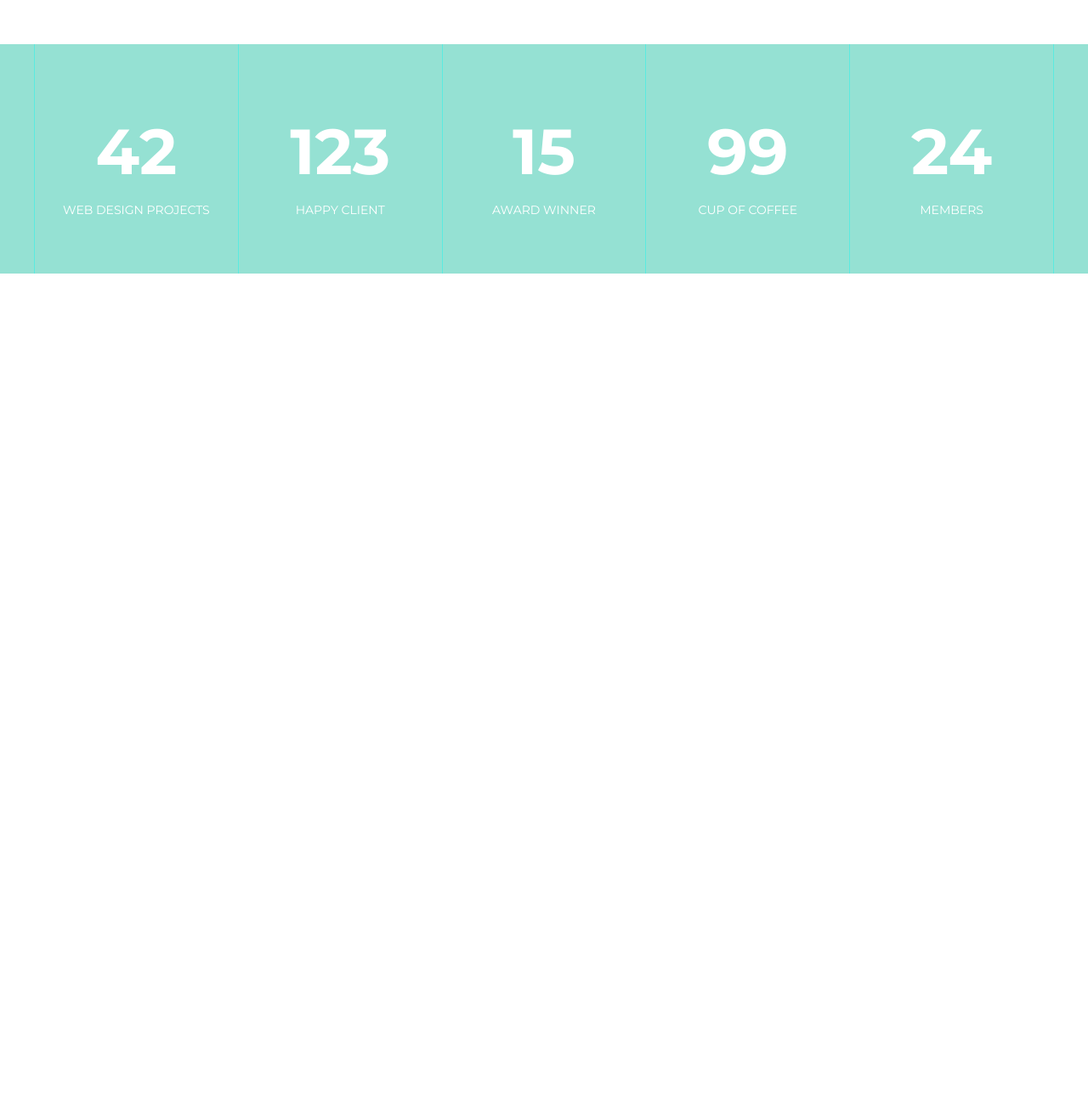
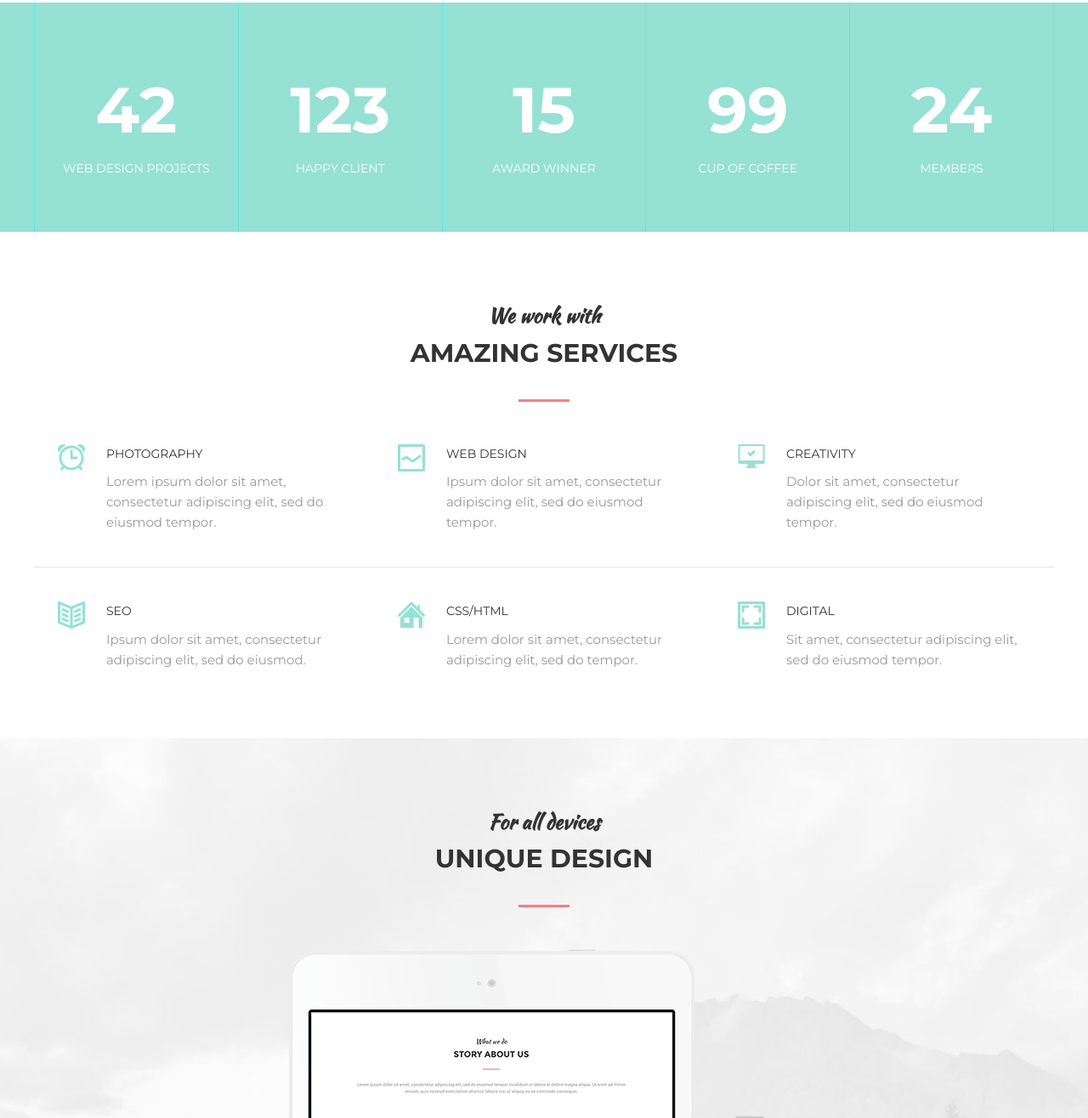
Before and after one commit to IB1aZe/Mogo-Test.github.io, a plain HTML site: page index.html in a window 1280 px wide. Shown: the part 1484-2800 px from the top of the page at 85% size. Before the commit the page ends 1806 px from the top, so only its background shows below. Drawn offline with Linux system fonts and the light colour scheme.

Commit message:
Add blocks "Services and Feature"

```diff
--- a/index.html
+++ b/index.html
@@ -54,7 +54,6 @@
         <h2 class="section__title">Story about us</h2>
         <div class="section__text">
           <p>Lorem ipsum dolor sit amet, consectetur adipiscing elit, sed do eiusmod tempor incididunt ut labore et dolore magna aliqua. Ut enim ad minim veniam, quis nostrud exercitation ullamco laboris nisi ut aliquip ex ea commodo consequat. </p>
-
         </div>
       </div>
 
@@ -108,5 +107,62 @@
     </div>
   </div>
 
+  <section class="section">
+    <div class="container">
+      <div class="section__header">
+        <h3 class="section__suptitle">We work with</h3>
+        <h2 class="section__title">Amazing services</h2>
+      </div>
+      <div class="services">
+        <div class="services__item">
+          <img class="services__icon" src="./assets/images/services-1.jpg" alt="">
+          <div class="services__title">Photography</div>
+          <div class="services__text">Lorem ipsum dolor sit amet, consectetur adipiscing elit, sed do eiusmod tempor.</div>
+        </div>
+        <div class="services__item">
+          <img class="services__icon" src="./assets/images/services-2.jpg" alt="">
+          <div class="services__title">Web Design</div>
+          <div class="services__text">Ipsum dolor sit amet, consectetur adipiscing elit, sed do eiusmod tempor.</div>
+        </div>
+        <div class="services__item">
+          <img class="services__icon" src="./assets/images/services-3.jpg" alt="">
+          <div class="services__title">Creativity</div>
+          <div class="services__text">Dolor sit amet, consectetur adipiscing elit, sed do eiusmod tempor.</div>
+        </div>
+      </div>
+      <hr>
+      <div class="services">
+        <div class="services__item">
+          <img class="services__icon" src="./assets/images/services-4.jpg" alt="">
+          <div class="services__title">seo</div>
+          <div class="services__text">Ipsum dolor sit amet, consectetur adipiscing elit, sed do eiusmod.</div>
+        </div>
+        <div class="services__item">
+          <img class="services__icon" src="./assets/images/services-5.jpg" alt="">
+          <div class="services__title">Css/Html</div>
+          <div class="services__text">Lorem dolor sit amet, consectetur adipiscing elit, sed do tempor.</div>
+        </div>
+        <div class="services__item">
+          <img class="services__icon" src="./assets/images/services-6.jpg" alt="">
+          <div class="services__title">digital</div>
+          <div class="services__text">Sit amet, consectetur adipiscing elit, sed do eiusmod tempor.</div>
+        </div>
+      </div>
+    </div>
+  </section>
+
+  <section class="section section--feature">
+    <div class="container">
+      <div class="section__header">
+        <h3 class="section__suptitle">For all devices</h3>
+        <h2 class="section__title">Unique design</h2>
+      </div>
+      <div class="feature">
+        <img class="feature__img" src="./assets/images/feature-1.png" alt="">
+        <img class="feature__img feature__img--iphone" src="./assets/images/feature-2.png" alt="">
+      </div>
+    </div>
+  </section>
+
 </body>
 </html>
--- a/styles/style.css
+++ b/styles/style.css
@@ -4,6 +4,19 @@ body {
     font-size: 15px;
     line-height: 1.6;
     color: #333;
+}
+
+h1, h2, h3, h4, h5, h6 {
+    margin: 0;
+}
+
+hr {
+    display: block;
+    width: 100%;
+    height: 1px;
+    margin: 40px 0;
+    border: 0;
+    background-color: #e5e5e5;
 }
 
 *,
@@ -193,10 +206,15 @@ body {
     padding: 80px 0;
 }
 
+.section--feature {
+    background: url(../assets/images/feature-background.jpg) center no-repeat;
+    background-size: cover;
+}
+
 .section__header {
     width: 100%;
     max-width: 950px;
-    margin: 0 auto 40px;
+    margin: 0 auto 50px;
     text-align: center;
 }
 
@@ -313,3 +331,56 @@ body {
     font-size: 14px;
     text-transform: uppercase;
 }
+
+
+/* Services */
+.services {
+    display: flex;
+}
+
+.services__item {
+    flex: 1 1 0;
+    padding-left: 85px;
+    padding-right: 35px;
+    position: relative;
+}
+
+.services__icon {
+    position: absolute;
+    top: 0;
+    left: 28px;
+    z-index: 1;
+}
+
+.services__title {
+    margin-bottom: 10px;
+    font-size: 14px;
+    color: #333;
+    text-transform: uppercase;
+}
+
+.services__text {
+    font-size: 15px;
+    color: #999;
+}
+
+/* Feauture */
+
+.feature {
+    width: 100%;
+    max-width: 600px;
+    margin: 0 auto;
+    position: relative;
+    padding-bottom: -500px;
+}
+
+.feature__img {
+    display: block;
+}
+
+.feature__img--iphone {
+    position: absolute;
+    bottom: -50px;
+    right: 0;
+    z-index: 1;
+}
```
Also changed, not shown: assets/images/feature-1.png (added), assets/images/feature-2.png (added), assets/images/feature-background.jpg (added), assets/images/services-1.jpg (added), assets/images/services-2.jpg (added), assets/images/services-3.jpg (added), assets/images/services-4.jpg (added), assets/images/services-5.jpg (added), assets/images/services-6.jpg (added).
